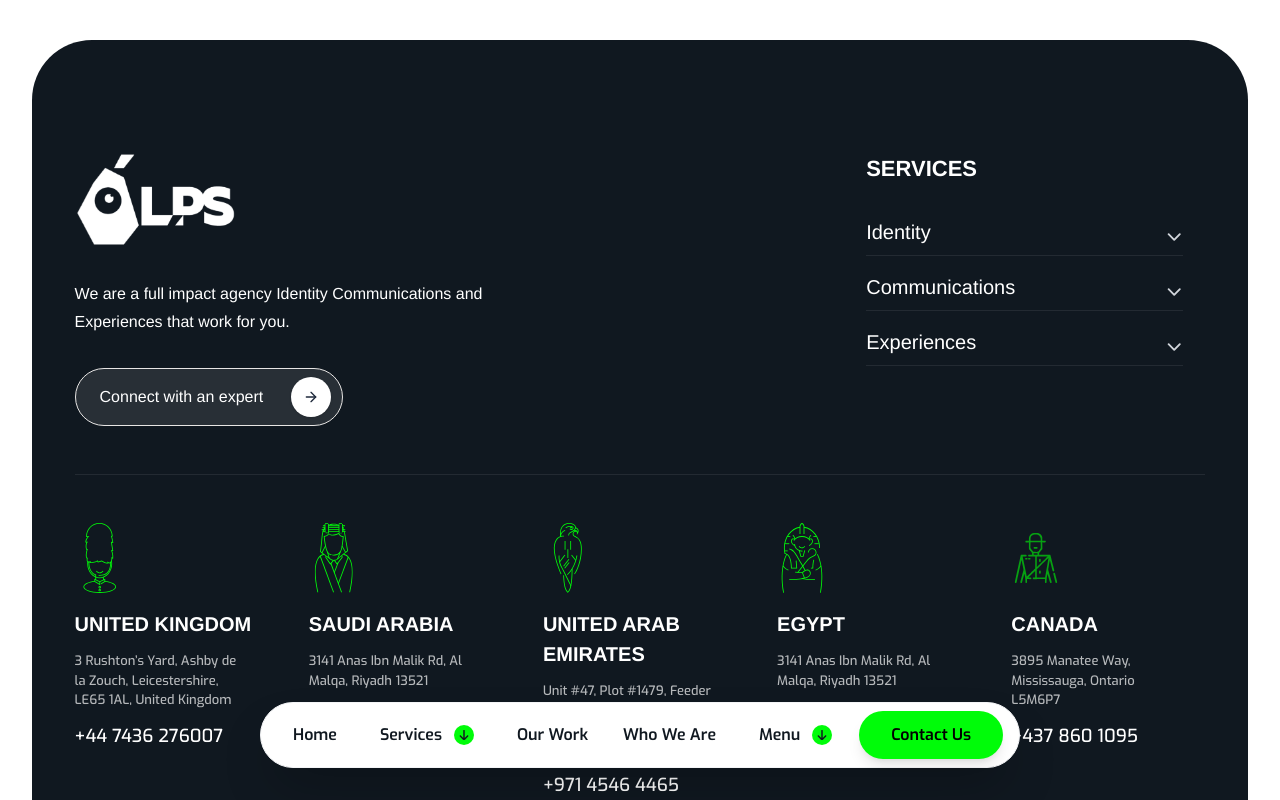
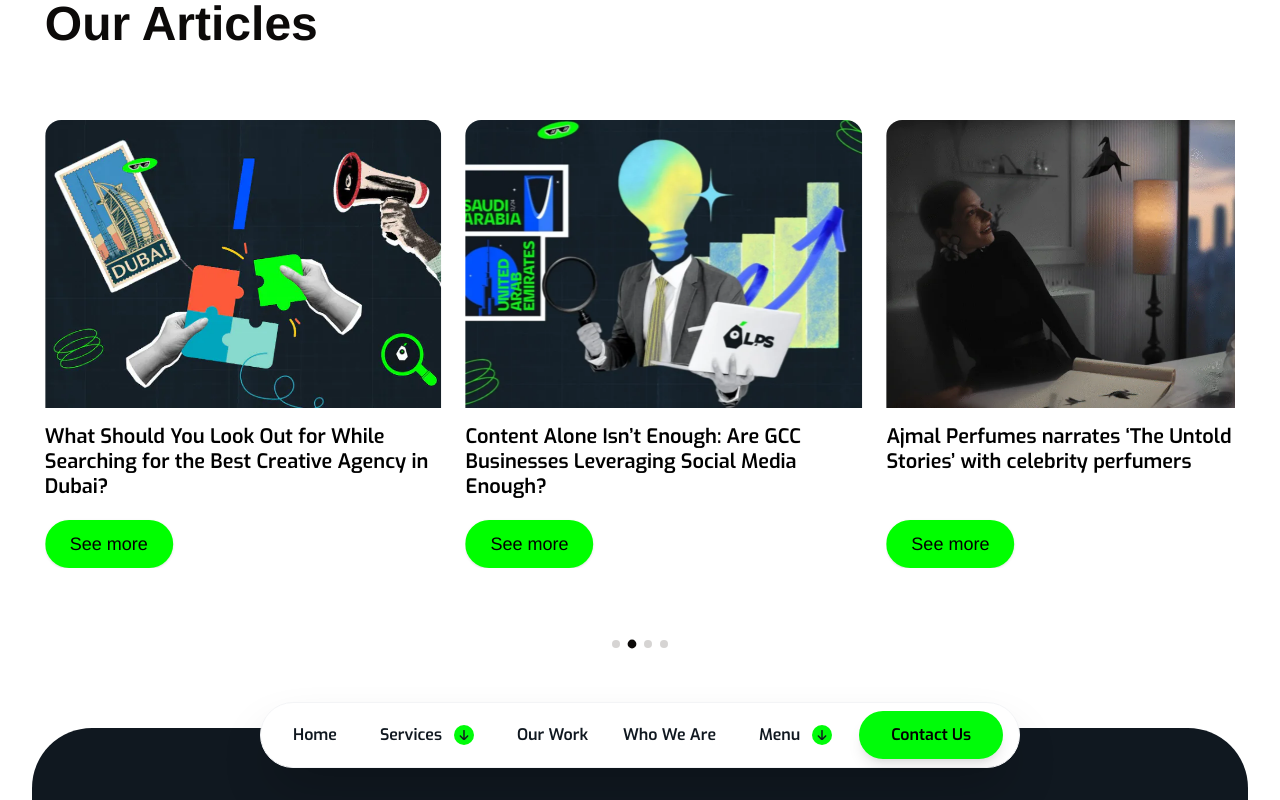
Before and after one commit to developers-xntric/LPS-Brands, a Next.js app: page / in a window 1280 px wide. Shown: the top 800 px of the page. Built offline with nearby package versions, Linux system fonts and the light colour scheme; a web font is replaced by a local one.

Commit message:
article slider

```diff
--- a/src/app/page.tsx
+++ b/src/app/page.tsx
@@ -16,8 +16,8 @@
       {/* <GlobalPresence /> */}
       {/* <Industries /> */}
       {/* <MeetThePears /> */}
+      <ArticlesCarousel />
       {/*
-      <ArticlesCarousel />
       <Wrapper>
         <BlogsSection isVideos={true} />
       </Wrapper>
--- a/src/components/home/article-slider.tsx
+++ b/src/components/home/article-slider.tsx
@@ -1,12 +1,11 @@
 "use client"
 
 import type React from "react"
-
+import { useEffect, useRef, useState } from "react"
+import Image from "next/image"
 import { Button } from "@/components/ui/button"
-import { useEffect, useRef, useState } from "react"
 import Wrapper from "../layout/wrapper"
 import { articles } from "@/data/article-slider"
-import Image from "next/image"
 
 export function ArticlesCarousel() {
     const [currentIndex, setCurrentIndex] = useState(0)
@@ -14,13 +13,51 @@
     const [startX, setStartX] = useState(0)
     const [translateX, setTranslateX] = useState(0)
     const [dragOffset, setDragOffset] = useState(0)
-    const carouselRef = useRef<HTMLDivElement>(null)
+    const [itemsPerView, setItemsPerView] = useState(3)
+    const [itemWidth, setItemWidth] = useState(0)
+    const [gapPx, setGapPx] = useState(24) // tailwind gap-6 = 24px
+    const trackRef = useRef<HTMLDivElement>(null)
     const autoplayRef = useRef<NodeJS.Timeout>()
 
-    const itemsPerView = 3
     const maxIndex = Math.max(0, articles.length - itemsPerView)
 
-    // Autoplay functionality
+    // Derive itemsPerView from breakpoints
+    useEffect(() => {
+        const calcItemsPerView = () => {
+            const w = window.innerWidth
+            // sm: <640 => 1, md: 640-1023 => 2, lg+: >=1024 => 3
+            if (w < 640) setItemsPerView(1)
+            else if (w < 1024) setItemsPerView(2)
+            else setItemsPerView(3)
+        }
+        calcItemsPerView()
+        window.addEventListener("resize", calcItemsPerView)
+        return () => window.removeEventListener("resize", calcItemsPerView)
+    }, [])
+
+    // Measure container width + computed gap using ResizeObserver
+    useEffect(() => {
+        const updateMeasurements = () => {
+            const el = trackRef.current?.parentElement // the overflow-hidden wrapper
+            if (!el) return
+            const rect = el.getBoundingClientRect()
+            const styles = getComputedStyle(trackRef.current!)
+            // gap applies horizontally in our flex row
+            const gap = parseFloat(styles.columnGap || styles.gap || "24")
+            setGapPx(Number.isFinite(gap) ? gap : 24)
+            setItemWidth(rect.width / itemsPerView)
+        }
+
+        updateMeasurements()
+
+        const ro = new ResizeObserver(() => updateMeasurements())
+        if (trackRef.current?.parentElement) {
+            ro.observe(trackRef.current.parentElement)
+        }
+        return () => ro.disconnect()
+    }, [itemsPerView])
+
+    // Autoplay
     useEffect(() => {
         const startAutoplay = () => {
             autoplayRef.current = setInterval(() => {
@@ -29,89 +66,64 @@
                 }
             }, 4000)
         }
-
         startAutoplay()
-
         return () => {
-            if (autoplayRef.current) {
-                clearInterval(autoplayRef.current)
-            }
+            if (autoplayRef.current) clearInterval(autoplayRef.current)
         }
     }, [isDragging, maxIndex])
 
-    // Update translateX when currentIndex changes
+    // Update translateX when index/measurements change
     useEffect(() => {
-        // Approximate card width including gap
-        const cardWidth = 400
-        setTranslateX(-currentIndex * cardWidth)
-    }, [currentIndex])
+        const step = itemWidth + gapPx
+        setTranslateX(-currentIndex * step)
+    }, [currentIndex, itemWidth, gapPx])
+
+    const pauseAutoplay = () => {
+        if (autoplayRef.current) clearInterval(autoplayRef.current)
+    }
+    const resumeAutoplay = () => {
+        if (autoplayRef.current) clearInterval(autoplayRef.current)
+        autoplayRef.current = setInterval(() => {
+            setCurrentIndex((prev) => (prev >= maxIndex ? 0 : prev + 1))
+        }, 4000)
+    }
 
     const handleMouseDown = (e: React.MouseEvent) => {
         setIsDragging(true)
         setStartX(e.clientX)
         setDragOffset(0)
-
-        // Pause autoplay during drag
-        if (autoplayRef.current) {
-            clearInterval(autoplayRef.current)
-        }
+        pauseAutoplay()
     }
-
     const handleTouchStart = (e: React.TouchEvent) => {
         setIsDragging(true)
         setStartX(e.touches[0].clientX)
         setDragOffset(0)
-
-        // Pause autoplay during drag
-        if (autoplayRef.current) {
-            clearInterval(autoplayRef.current)
-        }
+        pauseAutoplay()
     }
-
     const handleMouseMove = (e: React.MouseEvent) => {
         if (!isDragging) return
-
-        const currentX = e.clientX
-        const diff = currentX - startX
-        setDragOffset(diff)
+        setDragOffset(e.clientX - startX)
     }
-
     const handleTouchMove = (e: React.TouchEvent) => {
         if (!isDragging) return
-
-        const currentX = e.touches[0].clientX
-        const diff = currentX - startX
-        setDragOffset(diff)
+        setDragOffset(e.touches[0].clientX - startX)
     }
-
     const handleDragEnd = () => {
         if (!isDragging) return
-
         setIsDragging(false)
 
-        // Determine if we should move to next/previous slide
-        const threshold = 100
+        const threshold = Math.max(60, itemWidth * 0.25)
         if (dragOffset > threshold && currentIndex > 0) {
-            setCurrentIndex((prev) => prev - 1)
+            setCurrentIndex((p) => p - 1)
         } else if (dragOffset < -threshold && currentIndex < maxIndex) {
-            setCurrentIndex((prev) => prev + 1)
+            setCurrentIndex((p) => p + 1)
         }
-
         setDragOffset(0)
-
-        // Resume autoplay after drag ends
-        setTimeout(() => {
-            if (autoplayRef.current) {
-                clearInterval(autoplayRef.current)
-            }
-            autoplayRef.current = setInterval(() => {
-                setCurrentIndex((prev) => (prev >= maxIndex ? 0 : prev + 1))
-            }, 4000)
-        }, 500)
+        setTimeout(resumeAutoplay, 400)
     }
 
     const goToSlide = (index: number) => {
-        setCurrentIndex(Math.min(index, maxIndex))
+        setCurrentIndex(Math.min(Math.max(index, 0), maxIndex))
     }
 
     return (
@@ -121,7 +133,7 @@
 
                 <div className="relative overflow-hidden">
                     <div
-                        ref={carouselRef}
+                        ref={trackRef}
                         className="flex gap-6 transition-transform duration-500 ease-out cursor-grab active:cursor-grabbing py-10"
                         style={{
                             transform: `translateX(${translateX + dragOffset}px)`,
@@ -138,9 +150,11 @@
                         {articles.map((article) => (
                             <div
                                 key={article.id}
-                                className="flex-shrink-0 w-[400px] overflow-hidden"
+                                className="flex-shrink-0 overflow-hidden"
+                                // Make each card exactly fill the viewport fraction
+                                style={{ width: `${100 / itemsPerView}%` }}
                             >
-                                <div className="flex flex-col gap-4 relative overflow-hidden rounded-2xl">
+                                <div className="flex flex-col gap-4 relative overflow-hidden rounded-2xl h-full">
                                     <Image
                                         src={article.image || "/placeholder.svg"}
                                         alt={article.title}
@@ -169,8 +183,8 @@
                             key={index}
                             onClick={() => goToSlide(index)}
                             className={`w-2 h-2 rounded-full transition-all duration-300 ${index === currentIndex
-                                ? "bg-foreground scale-110"
-                                : "bg-muted-foreground/30 hover:bg-muted-foreground/50"
+                                    ? "bg-foreground scale-110"
+                                    : "bg-muted-foreground/30 hover:bg-muted-foreground/50"
                                 }`}
                             aria-label={`Go to slide ${index + 1}`}
                         />
```
